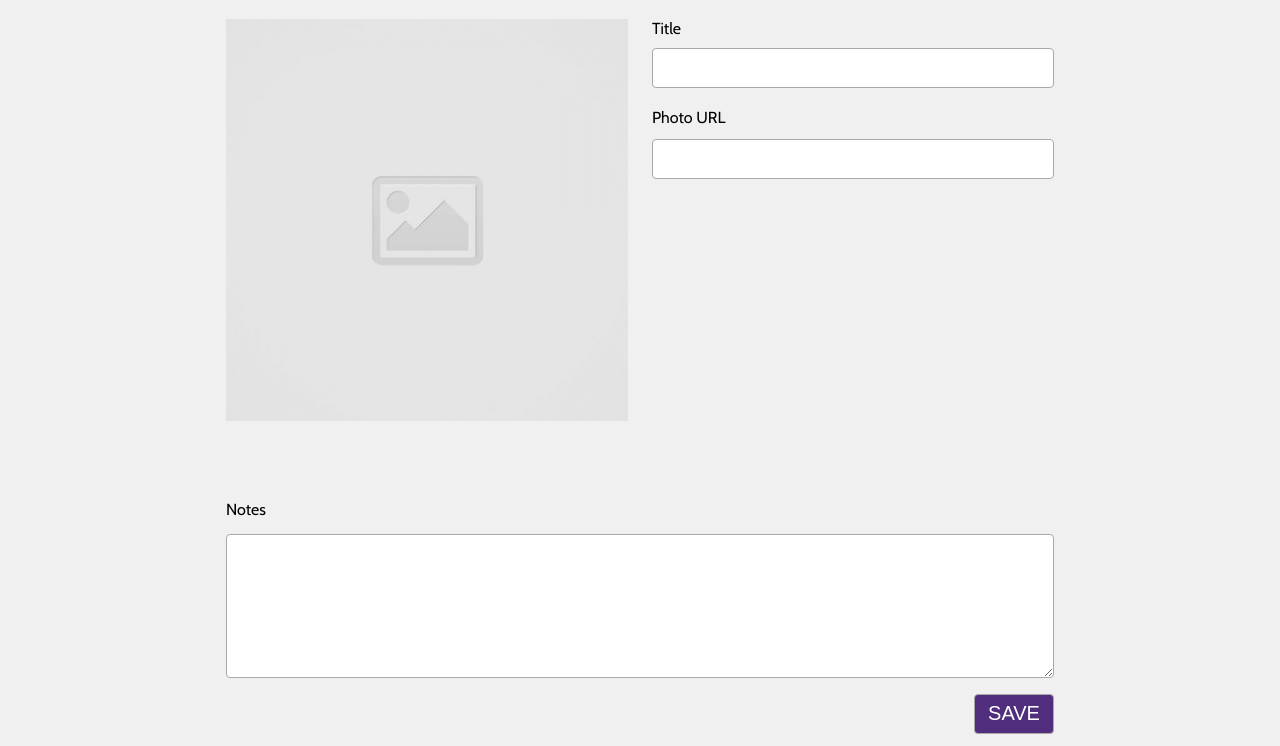
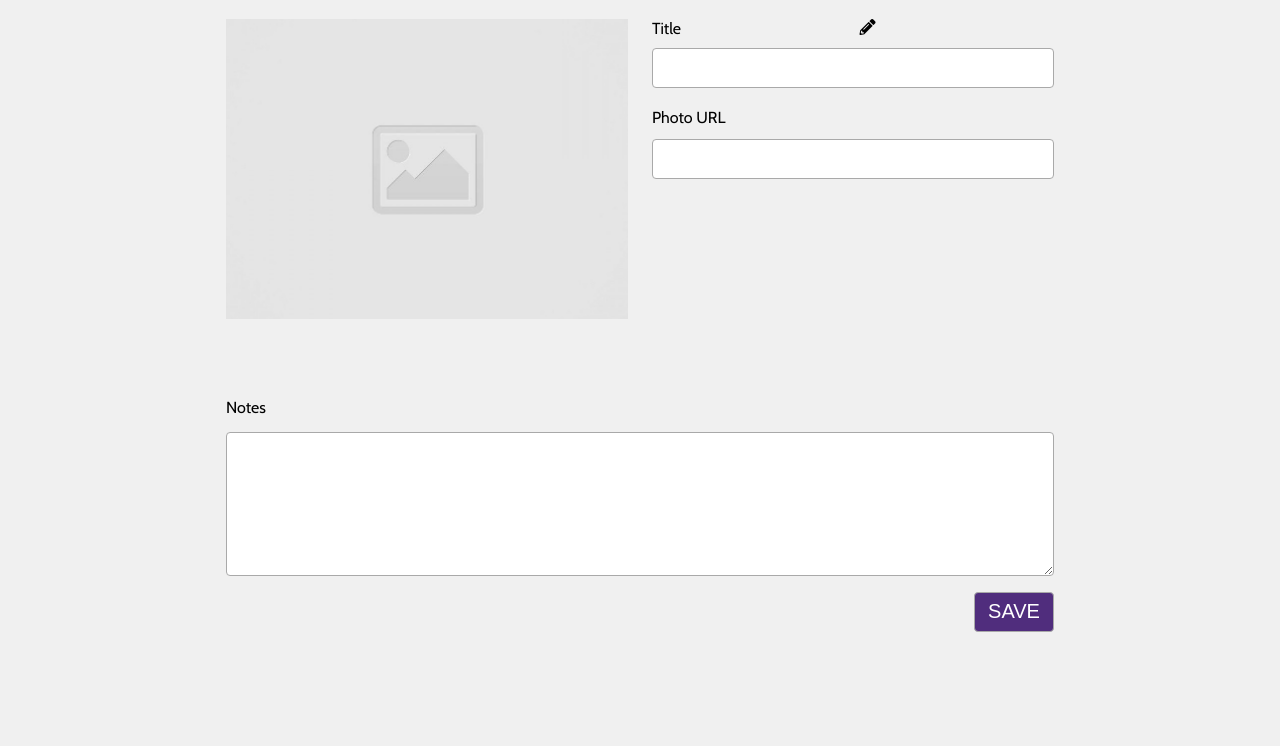
Before and after one commit to NicholasProdehl/code-journal, a website: page index.html in a window 1280 px wide. Shown: the part 117-863 px from the top of the page. After the commit the page ends 800 px from the top, so only its background shows below. Drawn offline with nearby package versions, Linux system fonts and the light colour scheme.

Commit message:
Not quite finished yet.

```diff
--- a/css/styles.css
+++ b/css/styles.css
@@ -32,11 +32,21 @@ header {
   color: white;
 }
 
-img {
+.input-container {
+  display: flex;
+  justify-content: space-between;
+}
+
+.main-image {
   width: 100%;
   height: 300px;
   object-fit: cover;
   margin-bottom: 20px;
+}
+
+.fa-pencil-alt {
+  position: relative;
+  right: 0;
 }
 
 input {
--- a/index.html
+++ b/index.html
@@ -40,10 +40,13 @@
           </div>
           <div class="row">
             <div class="column-half">
-              <img src="images/placeholder-image-square.jpg" alt="Placeholder"><br>
+              <img class="main-image" src="images/placeholder-image-square.jpg" alt="Placeholder"><br>
             </div>
             <div class="column-half">
-              <label for="title">Title</label><br>
+              <div class="input-container">
+                <label for="title">Title</label>
+                <i class="fas fa-pencil-alt"></i><br>
+              </div>
               <input type="text" id="title" name="title" required><br>
               <label class="photo-url" for="photoUrl">Photo URL</label><br>
               <input type="text" id="photoUrl" name="photoUrl" required><br>
```
